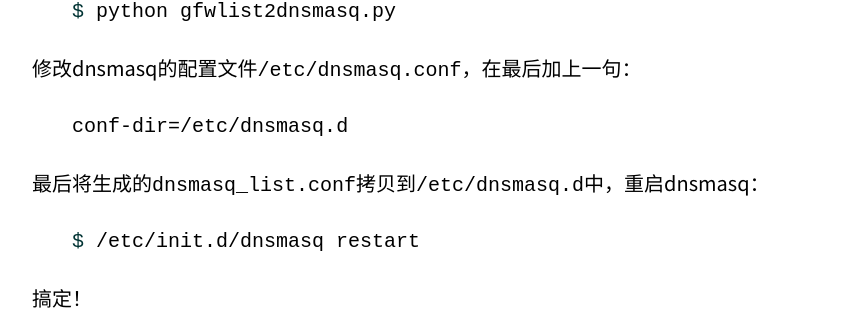
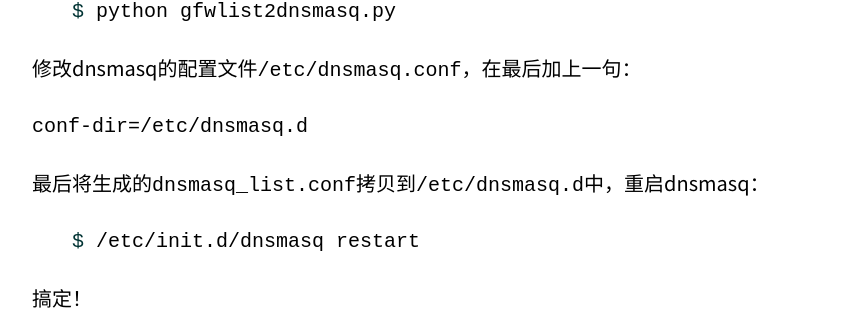
Before and after one commit to hanjianwei/hanjianwei.github.io, a Jekyll site: the page built from _posts/2015-12-02-openwrt-setup.md, in a window 1280 px wide and 900 px high, scrolled down 1587 px. Shown: the part 564-874 px from the top of the window, without its empty margins (188-1051 px from the left). Built offline with Jekyll 4.4.1, drawn with Linux system fonts in a browser that asks for light colours; comment, search, counter and statistics services are not loaded.

Commit message:
Fix wrong lexer

```diff
--- a/_posts/2015-12-02-openwrt-setup.md
+++ b/_posts/2015-12-02-openwrt-setup.md
@@ -61,9 +61,9 @@ $ python gfwlist2dnsmasq.py
 
 修改dnsmasq的配置文件`/etc/dnsmasq.conf`，在最后加上一句：
 
-{% highlight conf %}
+~~~
 conf-dir=/etc/dnsmasq.d
-{% endhighlight %}
+~~~~
 
 最后将生成的`dnsmasq_list.conf`拷贝到`/etc/dnsmasq.d`中，重启dnsmasq：
 
```
